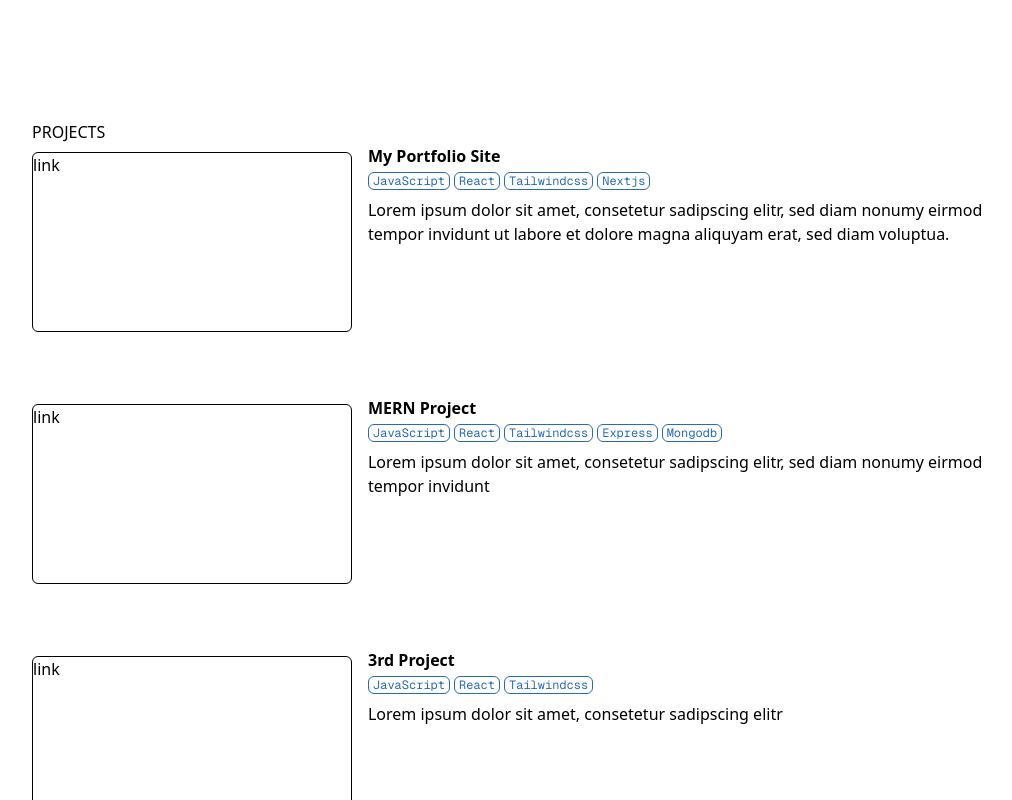
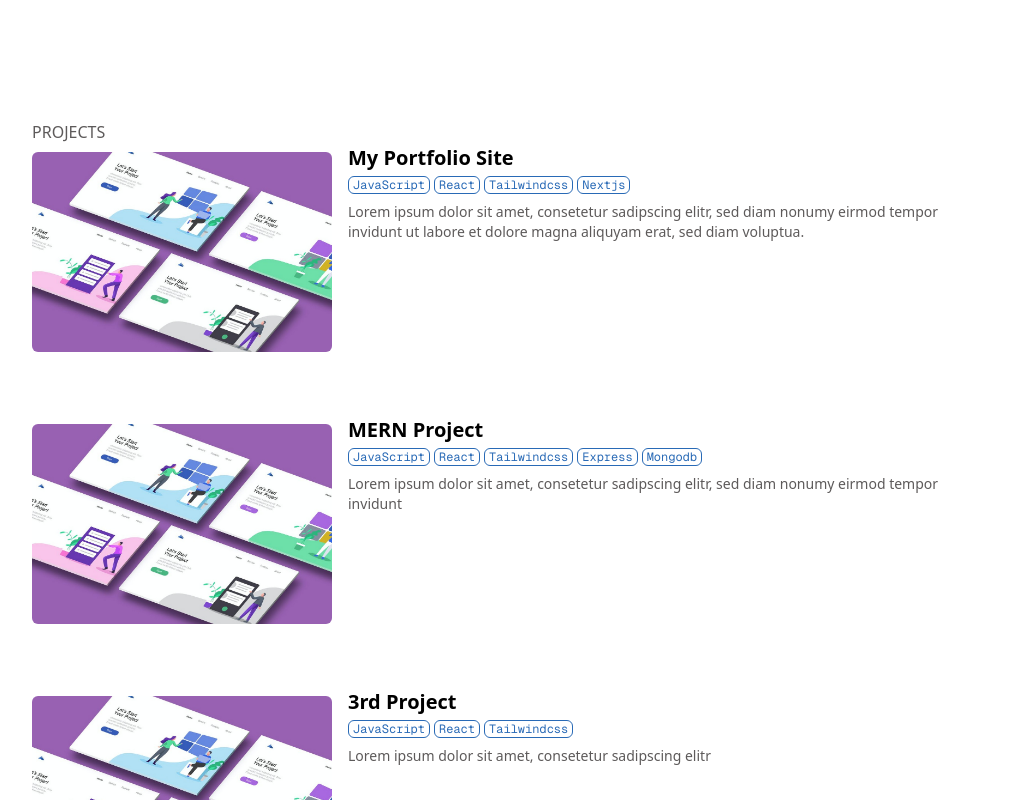
Before and after one commit to ddk-epic/my-portfolio, a Next.js app: page / in a window 1280 px wide. Shown: the part 760-1560 px from the top of the page, without its empty margins (128-1140 px from the left). Built offline with nearby package versions, Linux system fonts and the light colour scheme.

Commit message:
placeholder image + scaling fixes

```diff
--- a/app/globals.css
+++ b/app/globals.css
@@ -36,11 +36,11 @@ section {
 } */
 
 h2 {
-  @apply uppercase;
+  @apply uppercase text-gray;
 }
 
 h3 {
-  @apply font-semibold;
+  @apply text-xl font-semibold;
 }
 
 .wrapper {
--- a/components/ProjectCard.tsx
+++ b/components/ProjectCard.tsx
@@ -1,5 +1,6 @@
+import React from "react";
 import { Project } from "@/constants/types";
-import React from "react";
+import Image from "next/image";
 
 interface ProjectCardProps {
   className: string;
@@ -7,24 +8,36 @@ interface ProjectCardProps {
 }
 
 const ProjectCard = (props: ProjectCardProps) => {
-  const { title, link, technologies, description } = props.projectData;
+  const { title, link, image, technologies, description } = props.projectData;
   return (
     <div className={props.className}>
-      <div className="min-w-1/3 h-[180px] border-1 rounded-md my-2">
-        <a href={link}>link</a>
-      </div>
+      {/* Image */}
+      <a href={link} className="my-2">
+        <Image
+          src={image}
+          alt={`image of ${title}`}
+          width={300}
+          height={300}
+          placeholder="blur"
+          className="rounded-md"
+        />
+      </a>
 
-      <div className="flex-grow">
+      {/* Title, description */}
+      <div className="flex-1">
         <h3>{title}</h3>
         <div className="flex flex-wrap pt-1 pb-2 gap-1">
-          {/* technology building blocks */}
+          {/* Technology labels */}
           {technologies.map((item) => (
-            <div className="border-1 border-primary text-primary font-mono rounded-md px-1 text-xs">
+            <div
+              key={item}
+              className="border border-primary text-primary font-mono rounded-md px-1 text-xs"
+            >
               {item}
             </div>
           ))}
         </div>
-        <p>{description}</p>
+        <p className="text-sm text-gray">{description}</p>
       </div>
     </div>
   );
--- a/components/UI/Hero.tsx
+++ b/components/UI/Hero.tsx
@@ -16,7 +16,7 @@ const Hero = () => {
               erat, sed diam voluptua.
             </p>
             <div className="group text-gray scale-effect hover-effect">
-              <JumpButton jumpTo="#project" />
+              <JumpButton jumpTo="#projects" />
             </div>
           </div>
         </aside>
--- a/components/UI/NavBar.tsx
+++ b/components/UI/NavBar.tsx
@@ -6,7 +6,7 @@ const NavBar = () => {
     <header className="fixed w-full flex justify-between items-center bg-white z-1000 p-4">
       {/* Logo */}
       <div>
-        <a href="#hero" className="px-3 py-1.5 border-1 rounded-md">
+        <a href="#hero" className="px-3 py-1.5 border rounded-md">
           K
         </a>
       </div>
@@ -29,10 +29,10 @@ const NavBar = () => {
           </ul>
         </nav>
         {/* Contact Me */}
-        <div>
+        <div className="group">
           <a
             href="#contact"
-            className="items-center bg-light text-foreground px-4 py-1 rounded-md"
+            className="items-center bg-light text-foreground px-4 pb-1.5 pt-0.5 rounded-md group-hover:bg-primary group-hover:text-light hover-effect"
           >
             Contact
           </a>
--- a/constants/collections.ts
+++ b/constants/collections.ts
@@ -16,6 +16,7 @@ import {
   NextIcon,
 } from "@/components/DevIcons";
 import { Links, Project } from "./types";
+import placeholder from "../images/placeholder.jpg";
 
 export const navLinks: Links[] = [
   { name: "Projects", link: "#projects" },
@@ -51,6 +52,7 @@ export const projects: Project[] = [
   {
     title: "My Portfolio Site",
     link: "/",
+    image: placeholder,
     technologies: ["JavaScript", "React", "Tailwindcss", "Nextjs"],
     description:
       "Lorem ipsum dolor sit amet, consetetur sadipscing elitr, sed diam nonumy eirmod tempor invidunt ut labore et dolore magna aliquyam erat, sed diam voluptua.",
@@ -58,6 +60,7 @@ export const projects: Project[] = [
   {
     title: "MERN Project",
     link: "/",
+    image: placeholder,
     technologies: ["JavaScript", "React", "Tailwindcss", "Express", "Mongodb"],
     description:
       "Lorem ipsum dolor sit amet, consetetur sadipscing elitr, sed diam nonumy eirmod tempor invidunt",
@@ -65,6 +68,7 @@ export const projects: Project[] = [
   {
     title: "3rd Project",
     link: "/",
+    image: placeholder,
     technologies: ["JavaScript", "React", "Tailwindcss"],
     description: "Lorem ipsum dolor sit amet, consetetur sadipscing elitr",
   },
--- a/constants/types.ts
+++ b/constants/types.ts
@@ -1,3 +1,5 @@
+import { StaticImport } from "next/dist/shared/lib/get-img-props";
+
 export type Links = {
   name: string;
   link: string;
@@ -7,6 +9,7 @@ export type Links = {
 export type Project = {
   title: string;
   link: string;
+  image: string | StaticImport;
   technologies: string[];
   description: string;
 };
```
Also changed, not shown: images/placeholder.jpg (added).
